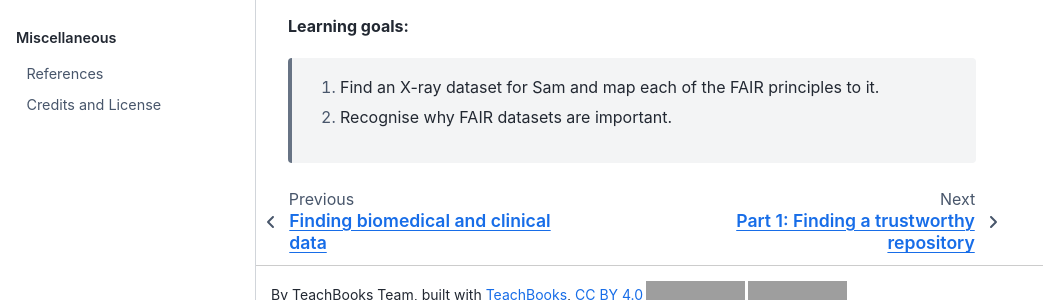
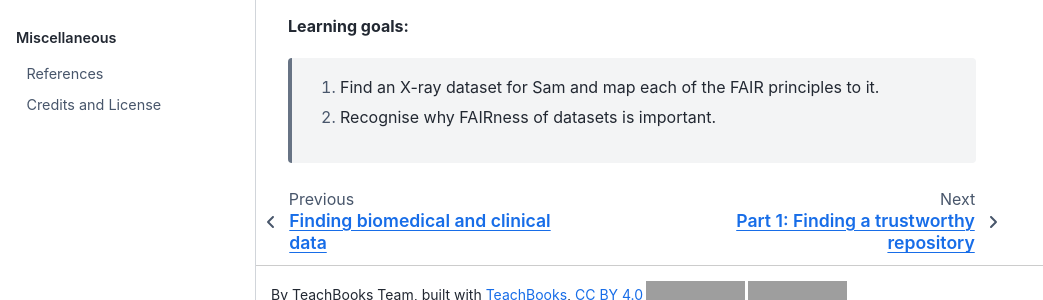
Before and after one commit to PaulaRS/findinding_data, a Jupyter Book: the page built from book/exercises.md, in a window 1280 px wide and 963 px high, cut to the strip 618-918 px from the top of the window. Shown: the whole strip, without its empty margins (0-1043 px from the left). Built offline with Jupyter Book 1.0.4 settings and Sphinx 7.4.7 and the Sphinx Book theme 1.1.4, drawn with Linux system fonts in a browser that asks for light colours; comment, search, counter and statistics services are not loaded; grey boxes are pictures that could not be loaded.

Commit message:
Update exercises.md

```diff
--- a/book/exercises.md
+++ b/book/exercises.md
@@ -11,4 +11,4 @@ dataset that he can reuse to explore various AI tools.
 **Learning goals:**
 
 > 1. Find an X-ray dataset for Sam and map each of the FAIR principles to it.
-> 2. Recognise why FAIR datasets are important.
+> 2. Recognise why FAIRness of datasets is important.
```
